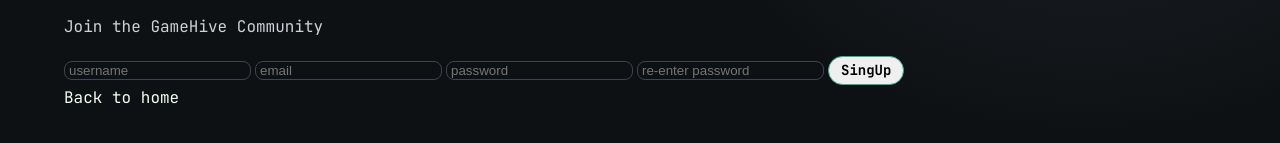
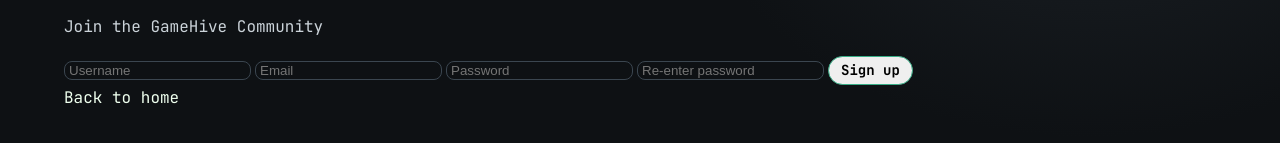
Before and after one commit to maxmattiasson/GameHive, a React (Vite) app in the folder apps/web/frontend/: page /signup in a window 1280 px wide. Shown: the part 203-346 px from the top of the page. Built offline with nearby package versions, Linux system fonts and the light colour scheme; no server answers.

Commit message:
shows message from backend signin at success or failiur

```diff
--- a/apps/web/frontend/src/hooks/useSignup.ts
+++ b/apps/web/frontend/src/hooks/useSignup.ts
@@ -8,6 +8,7 @@
   const [username, setUsername] = useState("");
   const [success, setSuccess] = useState<string | null>(null);
   const [error, setError] = useState<string | null>(null);
+  const [loading, setLoading] = useState(false);
 
   const onChangeEmail = (e: ChangeEvent<HTMLInputElement>) => {
     setEmail(e.target.value);
@@ -25,24 +26,29 @@
   const signup = async () => {
     setError(null);
     setSuccess(null);
-    setUsername("");
-    setEmail("");
-    setPassword("");
-    setConfirmPassword("");
+    setLoading(true);
 
     if (password !== confirmPassword) {
       setError("passwords do not match");
+      setLoading(false);
       return;
     }
     try {
-      await handleSignup(email, password, username);
-      setSuccess("Account created successfully!");
+      const data = await handleSignup(username, email, password);
+      setSuccess(data.message);
+
+      setUsername("");
+      setEmail("");
+      setPassword("");
+      setConfirmPassword("");
     } catch (error) {
       if (error instanceof Error) {
         setError(error.message);
       } else {
         setError("something went wrong");
       }
+    } finally {
+      setLoading(false);
     }
   };
   return {
@@ -60,6 +66,7 @@
     onChangePassword,
     onChangeConfirmPassword,
     signup,
-    success
+    success,
+    loading
   };
 }
--- a/apps/web/frontend/src/pages/signup/SignupPage.tsx
+++ b/apps/web/frontend/src/pages/signup/SignupPage.tsx
@@ -13,7 +13,8 @@
     onChangeEmail,
     onChangePassword,
     onChangeConfirmPassword,
-    signup
+    signup,
+    loading
   } = useSignup();
 
   const handleSubmit = async (e: React.FormEvent<HTMLFormElement>) => {
@@ -28,34 +29,46 @@
       <p>Join the GameHive Community</p>
       {success && <p style={{ color: "green" }}>{success}</p>}
       {error && <p style={{ color: "red" }}>{error}</p>}
-      <form onSubmit={handleSubmit}>
+      <form onSubmit={handleSubmit} autoComplete="off">
         <input
           type="text"
           value={username}
+          name="signup_user_field"
           onChange={onChangeUsername}
-          placeholder="username"
+          placeholder="Username"
+          autoComplete="off"
         />
         <input
-          type="text"
+          type="email"
           value={email}
+          name="signup_email_field"
           onChange={onChangeEmail}
-          placeholder="email"
-        />
-        <input
-          type="password"
-          value={password}
-          onChange={onChangePassword}
-          placeholder="password"
+          placeholder="Email"
+          autoComplete="off"
         />
 
         <input
           type="password"
-          value={confirmPassword}
-          onChange={onChangeConfirmPassword}
-          placeholder="re-enter password"
+          name="signup_password_field"
+          value={password}
+          autoComplete="new-password"
+          onChange={onChangePassword}
+          placeholder="Password"
         />
 
-        <button type="submit">SingUp</button>
+        <input
+          type="password"
+          name="signup_confirm_field"
+          value={confirmPassword}
+          autoComplete="new-password"
+          onChange={onChangeConfirmPassword}
+          placeholder="Re-enter password"
+        />
+
+        <button type="submit" disabled={loading}>
+          {" "}
+          {loading ? "Creating account..." : "Sign up"}
+        </button>
       </form>
       <Link to="/">Back to home</Link>
     </section>
--- a/apps/web/frontend/src/services/signupService.ts
+++ b/apps/web/frontend/src/services/signupService.ts
@@ -3,14 +3,17 @@
   email: string,
   password: string
 ) => {
-  try {
-    const response = await fetch("http://localhost:3000/api/auth/signup", {
-      method: "POST",
-      headers: { "Content-Type": "application/json" },
-      body: JSON.stringify({ username, email, password })
-    });
-    return await response.json();
-  } catch (error) {
-    console.error(error);
+  const response = await fetch("http://localhost:3000/api/auth/signup", {
+    method: "POST",
+    headers: { "Content-Type": "application/json" },
+    body: JSON.stringify({ username, email, password })
+  });
+
+  const data = await response.json();
+
+  if (!response.ok) {
+    throw new Error(data.message || "Signup failed");
   }
+
+  return data;
 };
```
